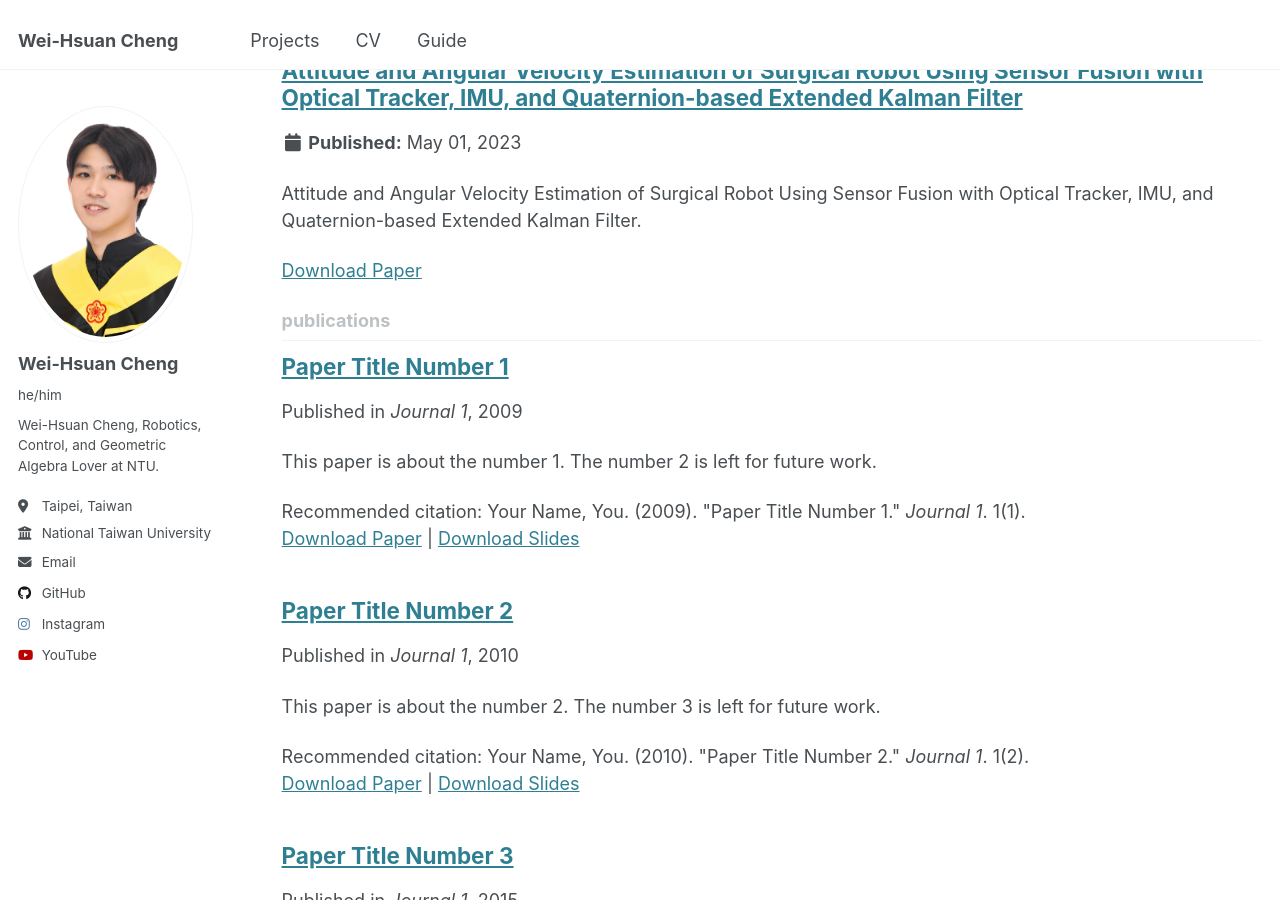
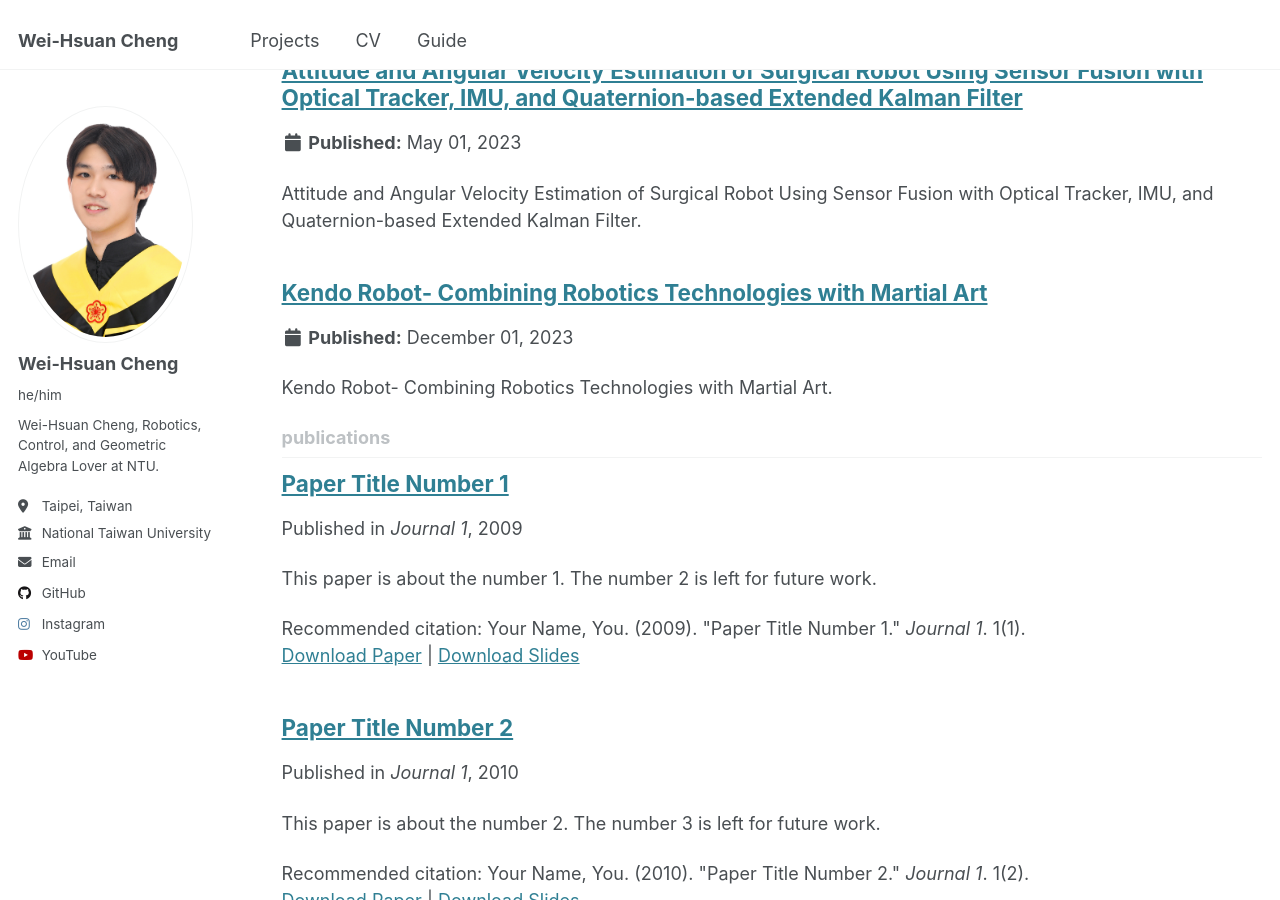
Before and after one commit to wei-hsuan-cheng/wei-hsuan-cheng.github.io, a Jekyll site: the page built from _pages/collection-archive.html, in a window 1280 px wide and 900 px high, scrolled down 1103 px. Built offline with Jekyll 4.4.1, drawn with Linux system fonts in a browser that asks for light colours.

Commit message:
update projects

```diff
--- /dev/null
+++ b/_projects/2023-kendo-robot.md
@@ -0,0 +1,16 @@
+---
+title: "Kendo Robot- Combining Robotics Technologies with Martial Art"
+collection: projects
+permalink: /project/2023-kendo-robot
+# excerpt: "Short description of project item number 1<br/><img src='/images/500x300.png'>"
+date: 2023-12-01
+# slidesurl: 'http://academicpages.github.io/files/slides1.pdf'
+# paperurl: '/files/pdfs/projects/kendo_robot.pdf'
+---
+
+Kendo Robot- Combining Robotics Technologies with Martial Art.
+
+
+Project report in PDF
+======
+<embed src="/files/pdfs/projects/kendo_robot.pdf" type="application/pdf" width="100%" height="600px" />
```
Also changed, not shown: _projects/2023-quat-est.md (+2 -2 lines).
